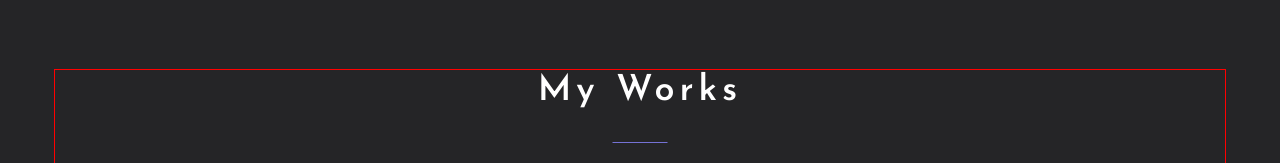
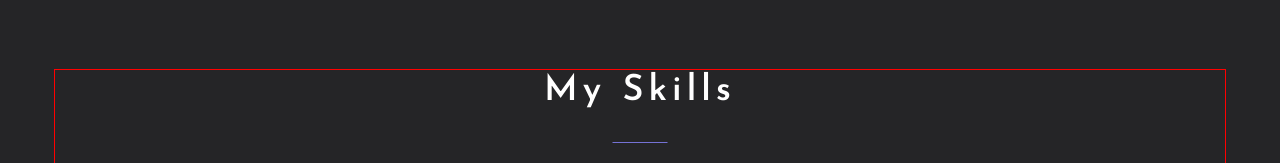
Before and after one commit to Sergey-Bukreev/Portfolio, a React app: page / in a window 1280 px wide. Shown: the part 600-763 px from the top of the page. Built offline with nearby package versions, Linux system fonts and the light colour scheme.

Commit message:
separate 2 projects

```diff
--- a/src/App.tsx
+++ b/src/App.tsx
@@ -9,8 +9,7 @@ import {Testimony} from "./layout/sections/testimony/Testimony";
 import {Contacts} from "./layout/sections/contacts/Contacts";
 import {Slogan} from "./layout/sections/slogan/Slogan";
 import {Footer} from "./layout/footer/Footer";
-import {AboutMe} from "./layout/sections/aboutme/AboutMe";
-import {TechStack} from "./layout/sections/techStack/TechStack";
+
 
 
 
@@ -19,8 +18,7 @@ function App() {
             <div className="App">
                 <Header />
                 <Maine />
-                <AboutMe />
-                <TechStack />
+                <Skills />
                 <Works />
                 <Testimony />`
                 <Contacts />
```
